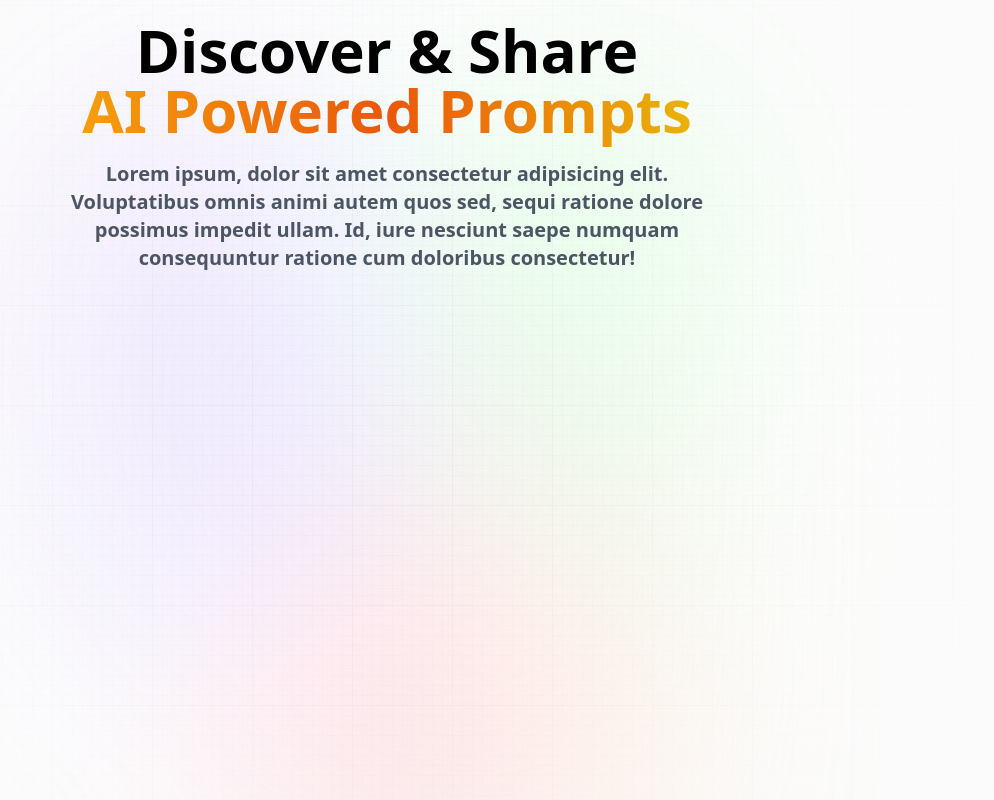
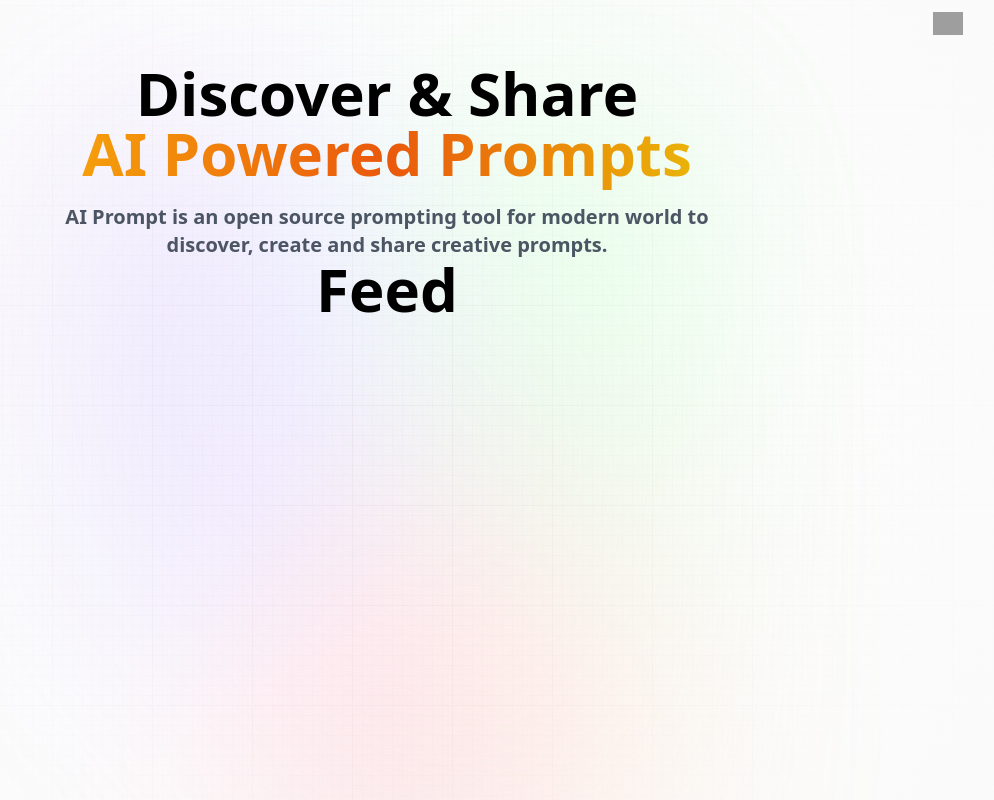
Before and after one commit to Miracle-omosede/AI-Prompt, a Next.js app: page / in a window 1280 px wide. Shown: the whole page, without its empty margins (253-1247 px from the left). Built offline with nearby package versions, Linux system fonts and the light colour scheme; grey boxes are pictures that could not be loaded; a web font is replaced by a local one.

Commit message:
newly created components

```diff
--- a/app/layout.jsx
+++ b/app/layout.jsx
@@ -1,4 +1,5 @@
 import "@styles/globals.css"
+import Nav from '@components/Nav'
 
 export const metadata = {
     title: "AI-Prompt",
@@ -14,6 +15,7 @@ const RootLayout = ({children}) => {
             </div>
 
             <main className="app">
+                <Nav/>
                 {children}
             </main>
         </body>
--- a/app/page.jsx
+++ b/app/page.jsx
@@ -1,18 +1,20 @@
+import Feed from "@components/Feed";
+
 const Home = () => {
   return (
     <section className="w-full flex-center flex-col">
       <h1 className="head_text text-center">
         Discover & Share
-            <br className="max-md:hidden"/>
+        <br className="max-md:hidden" />
         <span className="orange_gradient text-center">AI Powered Prompts</span>
         <p className="desc text-center">
-                Lorem ipsum, dolor sit amet consectetur adipisicing elit. Voluptatibus omnis animi autem quos sed, sequi ratione dolore possimus impedit ullam. Id, iure nesciunt saepe numquam consequuntur ratione cum doloribus consectetur!
+          AI Prompt is an open source prompting tool for modern world to
+          discover, create and share creative prompts.
         </p>
-
-            {/* feed */}
+        <Feed />
       </h1>
     </section>
-  )
-}
+  );
+};
 
-export default Home
+export default Home;
--- /dev/null
+++ b/components/Feed.jsx
@@ -0,0 +1,9 @@
+import React from 'react'
+
+const Feed = () => {
+  return (
+    <div>Feed</div>
+  )
+}
+
+export default Feed
--- /dev/null
+++ b/components/Form.jsx
@@ -0,0 +1,9 @@
+import React from 'react'
+
+const Form = () => {
+  return (
+    <div>Form</div>
+  )
+}
+
+export default Form
--- /dev/null
+++ b/components/Nav.jsx
@@ -0,0 +1,21 @@
+"use client"
+
+import Link from 'next/link'
+import Image from 'next/image'
+import { useState, useEffect } from "react"
+import { signIn, signOut, useSession, getProviders} from 'next-auth/react'
+
+const Nav = () => {
+  return (
+    <nav className='flex-between w-full mb-2 pt-3'>
+        <Link href="/" className='flex gap-2 flex-center'/>
+        <Image src="/assets.images/logo.svg"
+        alt='prompt-image'
+        width={30}
+        height={30}
+        className='object-contain' />
+    </nav>
+  )
+}
+
+export default Nav
--- /dev/null
+++ b/components/Profile.jsx
@@ -0,0 +1,9 @@
+import React from 'react'
+
+const Profile = () => {
+  return (
+    <div>Profile</div>
+  )
+}
+
+export default Profile
--- /dev/null
+++ b/components/PromptCard.jsx
@@ -0,0 +1,9 @@
+import React from 'react'
+
+const PromptCard = () => {
+  return (
+    <div>PromptCard</div>
+  )
+}
+
+export default PromptCard
--- /dev/null
+++ b/components/Provider.jsx
@@ -0,0 +1,9 @@
+import React from 'react'
+
+const Provider = () => {
+  return (
+    <div>Provider</div>
+  )
+}
+
+export default Provider
```
Lines whose indentation alone changed are shown as unchanged.
